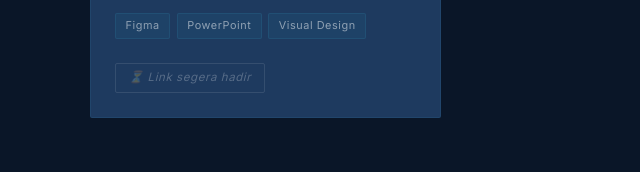
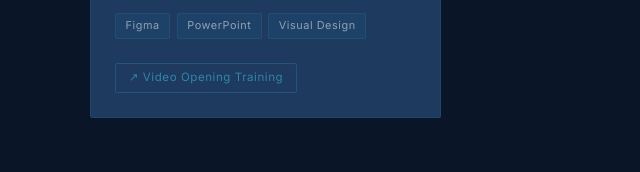
Before and after one commit to SekarArum2307/portfolio2026, a plain HTML site: page index.html in a window 1280 px wide. Shown: the part 4968-5140 px from the top of the page, 0-640 px from the left. Drawn offline with nearby package versions, Linux system fonts and the light colour scheme.

Commit message:
Update index.html

```diff
--- a/index.html
+++ b/index.html
@@ -989,7 +989,7 @@
           </div>
         </div>
         <div class="portfolio-card-footer">
-          <a class="portfolio-link placeholder">⏳ Link segera hadir</a>
+          <a href="https://drive.google.com/file/d/1yP2w0-p9rxAaxGZ3Bw9na2CCH2dOmRms/view?usp=sharing" target="_blank" class="portfolio-link">↗ Video Opening Training</a>
         </div>
       </div>
 
```
